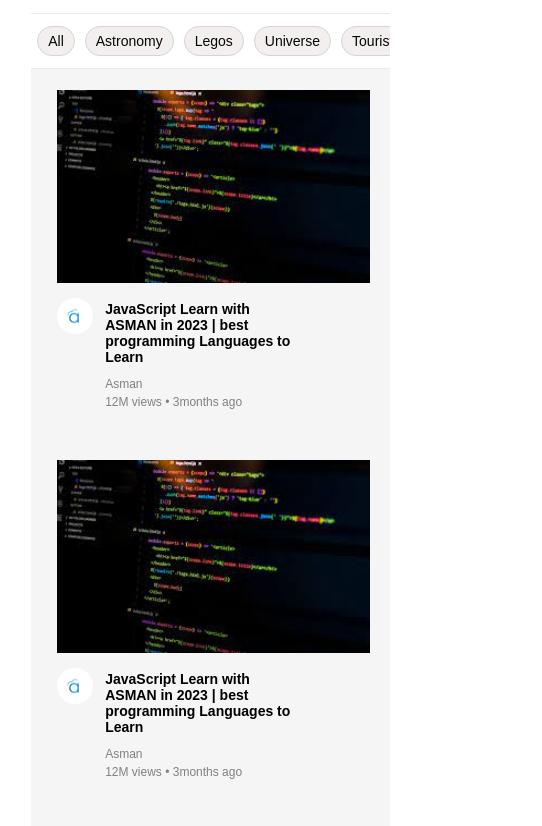
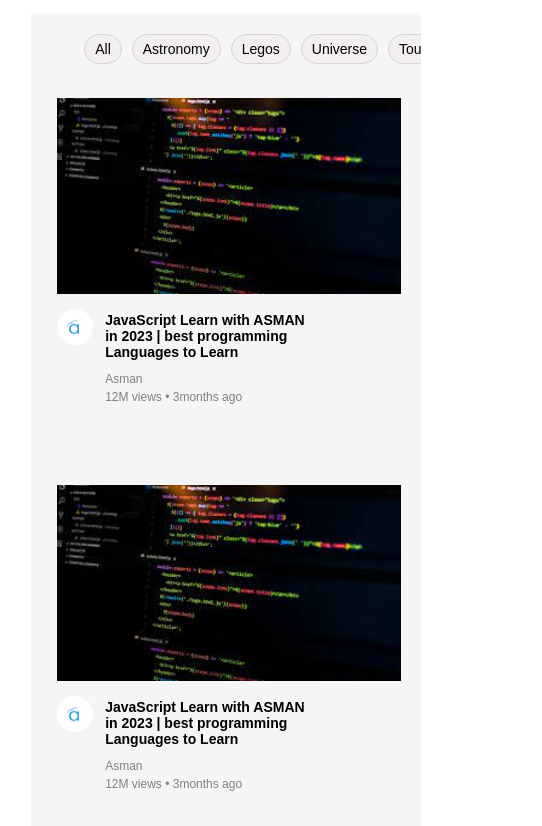
Before and after one commit to Abat01/UtubeClone, a plain HTML site: page index.html in a window 390 px wide. Shown: the part 91-917 px from the top of the page, 542 px wide, since content can reach past the window. Drawn offline with Linux system fonts and the light colour scheme.

Commit message:
new edition

```diff
--- a/index.html
+++ b/index.html
@@ -8,6 +8,7 @@
     <link rel="stylesheet" href="./style.css">
     <link href="https://fonts.googleapis.com/icon?family=Material+Icons" rel="stylesheet">
     <title>Utube Clone</title>
+    <link rel="Shortcut Icon" type="x-icon" href="images/favicon (2).ico">
 </head>
 
 <body>
@@ -15,7 +16,7 @@
         <header class="header">
             <span class="material-icons icon-menu">menu</span>
             <a href="#">
-                <img src="./images/youtubelogo.svg" alt="" class="logo">
+                <img src="./images/favicon (2).ico" alt="" class="logo">
             </a>
             <form action="">
                 <input type="search" name="search" id="search" placeholder="Search" aria-label="search">
--- a/style.css
+++ b/style.css
@@ -284,20 +284,13 @@ ul h2{
     display: none;
   }
   .container2 nav {
+    display: flex;
+   overflow: scroll;
+   scroll-behavior: smooth;
+    white-space: nowrap;
+    margin-left: 1rem;
+    margin-top: 1rem;
     vertical-align: top;
-    border-bottom: 1px solid rgb(235, 233, 233);
-    border-top: 1px solid rgb(235, 233, 233);
-    padding: 12px 0;
-    z-index: 2;
-    background: white;
-    opacity: 0.98;
-    position: sticky;
-    width: 100%;
-    top: 49px;
-    display: inline-block;
-    white-space: nowrap;
-    overflow-x: scroll;
-    overflow-y: hidden;
 
   }
   .container2 nav button {
@@ -311,6 +304,7 @@ ul h2{
     background-color: #f3efef;
     cursor: pointer;
   }
+
   .container2 nav::-webkit-scrollbar {
     display: none;
   }
@@ -332,7 +326,7 @@ ul h2{
   .contents {
     display: flex;
     flex-direction: column;
-    margin-bottom: 15px;
+    margin-bottom: 28px;
   }
   .cookies {
     display: flex;
@@ -356,7 +350,7 @@ ul h2{
   }
   .text p {
     display: flex;
-    margin: 5px 0;
+    margin: 3px 0;
   }
   .videos h1 {
     font-size: 14px;
@@ -392,8 +386,8 @@ ul h2{
     .box7 {
       display: none;
     }
-    .container2 {
-      min-width: 8%;
+    .container2 nav{
+      margin-left: 3rem;
     }
     .container1 button {
       flex-direction: column;
@@ -405,6 +399,9 @@ ul h2{
     }
     .container2 {
       max-width: 92%;
+    }
+    #home-button {
+      background-color: white;
     }
   }
   @media only screen and (max-width: 1100px) {
@@ -425,6 +422,11 @@ ul h2{
     .material-icons .search{
       display: none;
     }
+    .container2 nav{
+      position: relative;
+      display: flex;
+      justify-content: space-between;
+    }
   }
   @media only screen and (max-width: 650px) {
     .container1::-webkit-scrollbar-track {
@@ -440,7 +442,7 @@ ul h2{
       width: 20vw;
     }
     .container2 nav button {
-      margin: 0 px;
+      margin: 5px;
     }
   }
   @media only screen and (max-width: 600px) {
@@ -460,6 +462,9 @@ ul h2{
     .remove {
       display: block;
     }
+    .container2 nav{
+      gap: 0;
+    }
   }
   @media only screen and (max-width: 500px) {
     .videos {
```
Also changed, not shown: images/favicon (2).ico (added), images/logg.png (added).
